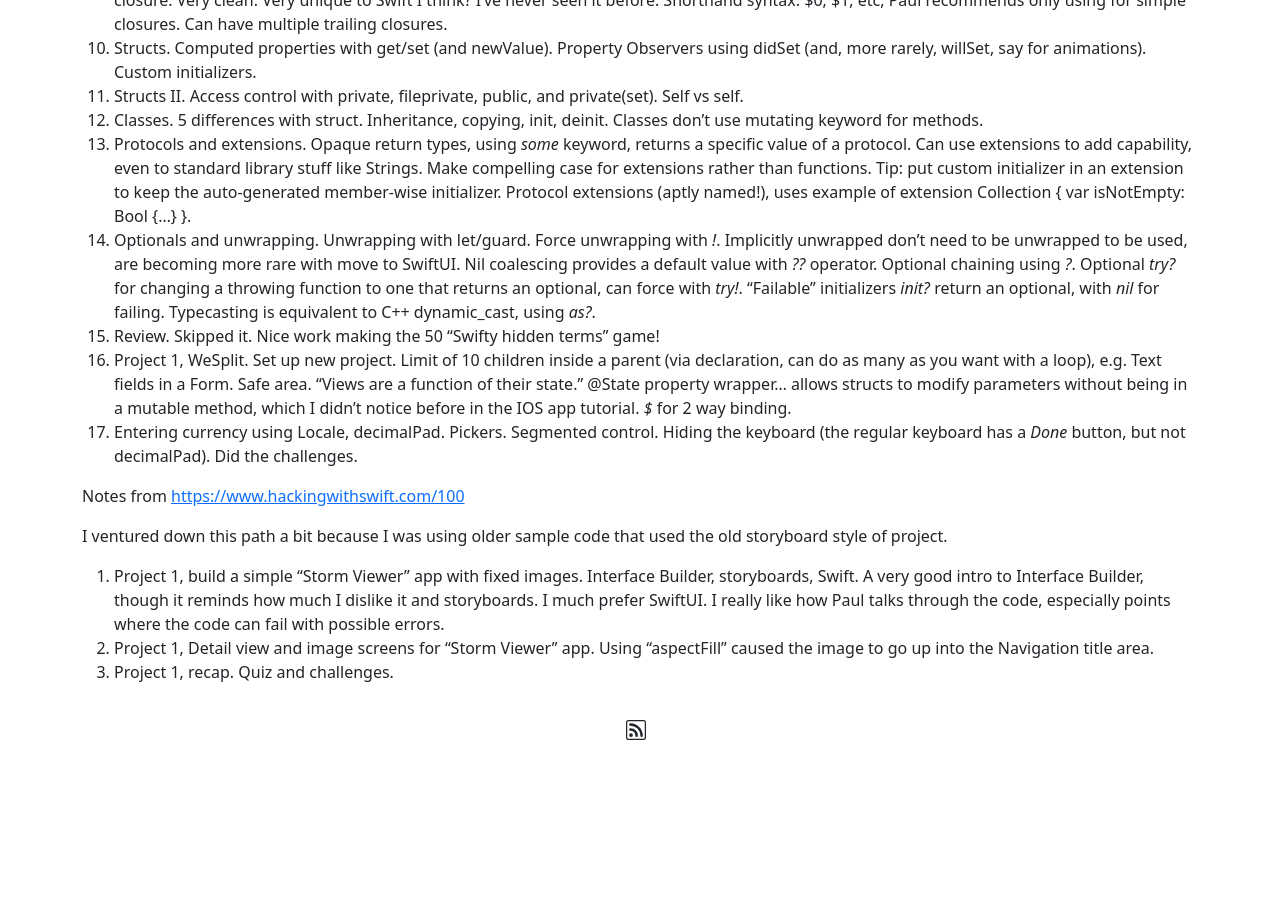
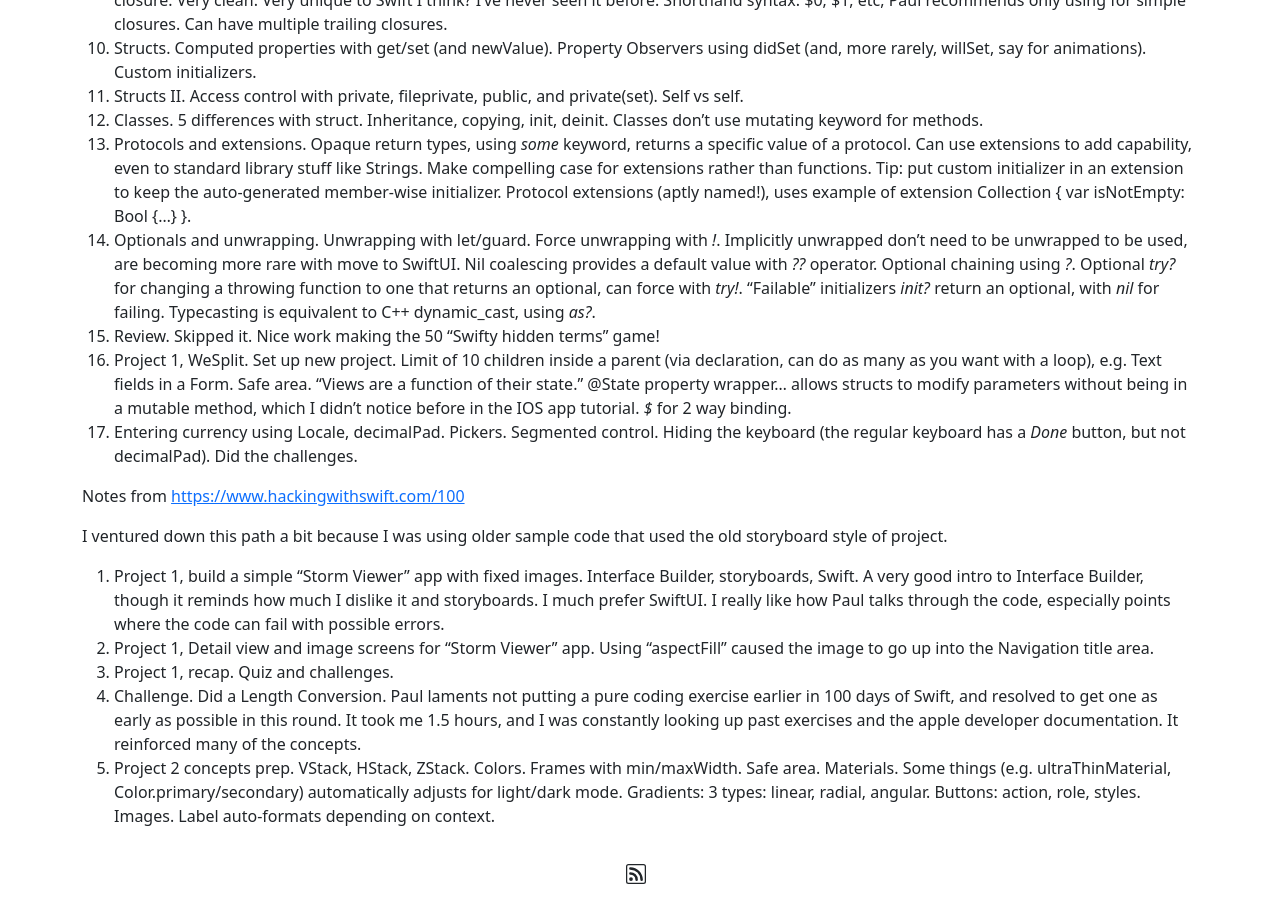
Before and after one commit to matthewdrees/matthewdrees.github.io, a Jekyll site: the page built from _posts/2023-07-07-100-days-of-swiftui.md, in a window 1280 px wide and 900 px high, scrolled down 640 px. Built offline with Jekyll 4.4.1, drawn with Linux system fonts in a browser that asks for light colours; before the commit the page ends 1396 px from its top, so only the background shows below that.

Commit message:
SwiftUI 100, days 19 & 20.

```diff
--- a/_posts/2023-07-07-100-days-of-swiftui.md
+++ b/_posts/2023-07-07-100-days-of-swiftui.md
@@ -35,3 +35,5 @@ I ventured down this path a bit because I was using older sample code that used
 16. Project 1, build a simple "Storm Viewer" app with fixed images. Interface Builder, storyboards, Swift. A very good intro to Interface Builder, though it reminds how much I dislike it and storyboards. I much prefer SwiftUI. I really like how Paul talks through the code, especially points where the code can fail with possible errors.
 17. Project 1, Detail view and image screens for "Storm Viewer" app. Using "aspectFill" caused the image to go up into the Navigation title area.
 18. Project 1, recap. Quiz and challenges.
+19. Challenge. Did a Length Conversion. Paul laments not putting a pure coding exercise earlier in 100 days of Swift, and resolved to get one as early as possible in this round. It took me 1.5 hours, and I was constantly looking up past exercises and the apple developer documentation. It reinforced many of the concepts.
+20. Project 2 concepts prep. VStack, HStack, ZStack. Colors. Frames with min/maxWidth. Safe area. Materials. Some things (e.g. ultraThinMaterial, Color.primary/secondary) automatically adjusts for light/dark mode. Gradients: 3 types: linear, radial, angular. Buttons: action, role, styles. Images. Label auto-formats depending on context.
```
